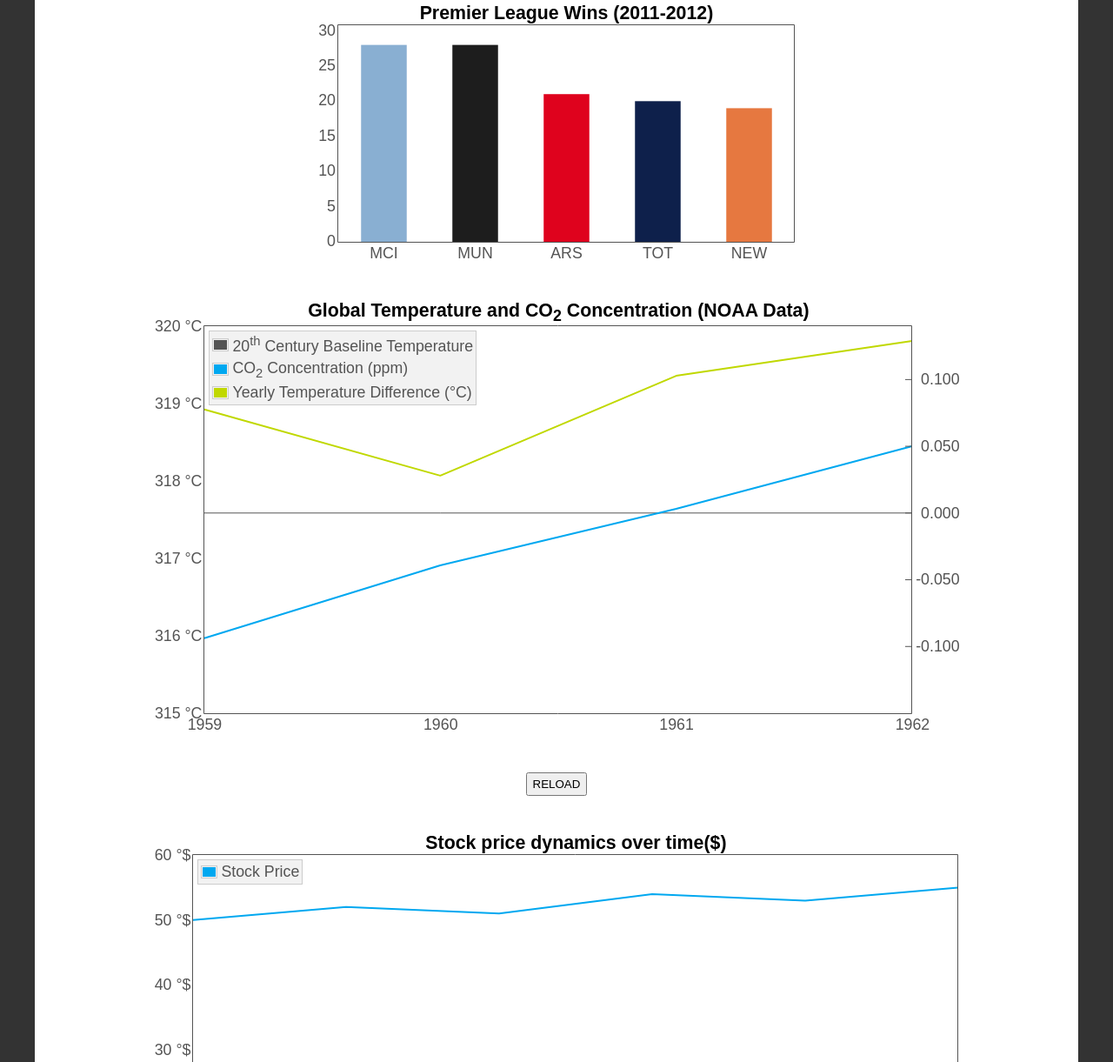
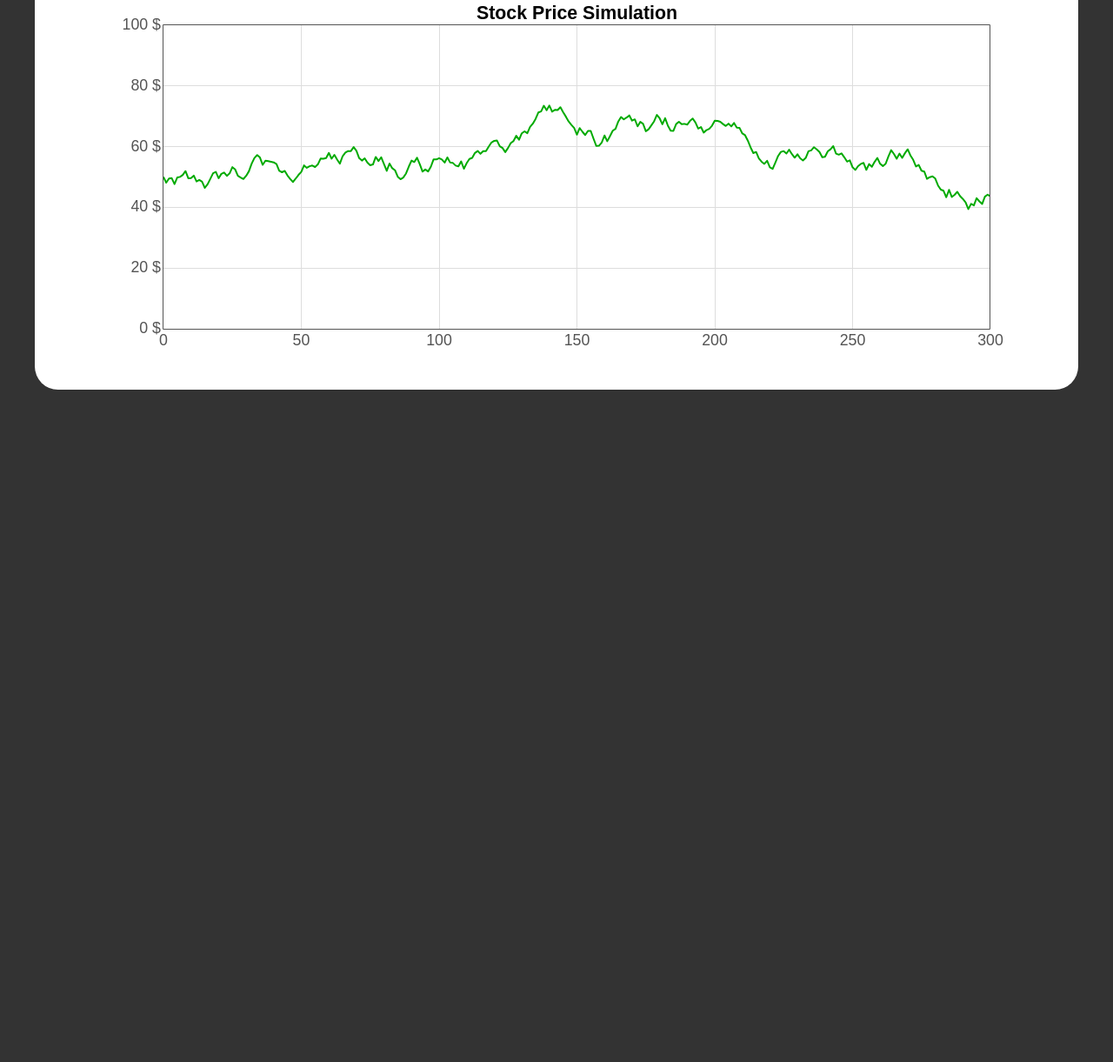
Before and after one commit to nauerm/nauerm.github.io, a plain HTML site: page data-vis.html in a window 1280 px wide. Shown: the part 301-1522 px from the top of the page at 87% size. After the commit the page ends 800 px from the top, so only its background shows below. Drawn offline with Linux system fonts and the light colour scheme.

Commit message:
Stock price simulation

```diff
--- a/data-vis.html
+++ b/data-vis.html
@@ -34,164 +34,12 @@
     <div class="content">
 
       <h2>Data Visualization</h2>
-      <div id="chart" style="width:550px;height:300px; margin: 2em auto;"></div>
-
-      <div id="chart2" style="width:90%;height:500px; margin: 2em auto;"></div>
-
-      <button id="reload-page-btn" onclick="window.location.reload(1)"; style="display: block; height:2em; margin: auto">RELOAD</button>
-
-      <div id="chart3" style="width:90%;height:500px; margin: 2em auto;"></div>
+      <div id="chart" style="width:1000px;height:400px; margin: 2em auto;"></div>
 
     </div>
   </div>
   <script src="js/flotr2.min.js">
   </script>
-
-<script>
-  var wins = [[[0,13],[1,11],[2,15],[3,15],[4,18],[5,21],[6,28]]];
-  var wins2 = [[[0,28]],[[1,28]],[[2,21]],[[3,20]],[[4,19]]];
-  var teams = [
-  [0, "MCI"],
-  [1, "MUN"],
-  [2, "ARS"],
-  [3, "TOT"],
-  [4, "NEW"]
-  ];
-  var years =[
-    [0, 2006],
-    [1, 2007],
-    [2, 2008],
-    [3, 2009],
-    [4, 2010],
-    [5, 2011],
-    [6, 2012],
-  ];
-
-window.onload = function () {
-  Flotr.draw(
-      document.getElementById("chart"), wins2,
-      {
-        title:"Premier League Wins (2011-2012)",
-        colors:["#89AFD2","#1D1D1D", "#DF021D", "#0E204B", "#E67840"],
-        bars: {
-            show: true,
-            barWidth: 0.5,
-            shadowSize: 0,
-            fillOpacity: 1,
-            lineWidth: 0
-        },
-        yaxis: {
-          min: 0,
-          tickDecimals: 0
-        },
-        xaxis:{
-          ticks: teams
-        },
-        grid:{
-          horizontalLines: false,
-          verticalLines: false,
-        }
-      }
-  );
-};
-
-
-var co2 = [
-    [ 0, 315.97 ],
-    [ 1, 316.91 ],
-    [ 2, 317.64 ],
-    [ 3, 318.45 ],];
-
-var temp = [
-    [ 0,  0.0776 ],
-    [ 1,  0.0280 ],
-    [ 2,  0.1028 ],
-    [ 3,  0.1289 ],];
-var years =[
-    [0, 1959],
-    [1, 1960],
-    [2, 1961],
-    [3, 1962],
-  ];
-
-var zero = [];
-for (var yr=0; yr<4; yr++) { zero.push([yr, 0]); };
-
-    Flotr.draw(
-    document.getElementById("chart2"),
-    [
-      {
-        data: zero,
-        label: "20<sup>th</sup> Century Baseline Temperature",
-        lines: {show:true, lineWidth: 1},
-        yaxis: 2,
-        shadowSize: 0,
-        color: "#545454"
-      },
-      {
-        data: co2,
-        label: "CO<sub>2</sub> Concentration (ppm)",
-        lines: {show:true},
-        shadowSize: 0
-      },
-      { data: temp,
-        label: "Yearly Temperature Difference (°C)",
-        lines: {show:true},
-        shadowSize: 0,
-        yaxis: 2
-      },
-    ],
-    {
-      title:"Global Temperature and CO<sub>2</sub> Concentration (NOAA Data)",
-      grid: {horizontalLines:false, verticalLines: false},
-      yaxis:{
-        min: 315, max: 320,
-        tickFormatter:function(val){return val+" °C";},
-        tickDecimals: 0
-      },
-      y2axis:{
-        min: -0.15, max:0.14,
-        tickDecimals: 3
-      },
-      xaxis:{
-        ticks:years
-      }
-    }
-    );
-
-
-
-var stock =
-[
-  [ 0, 50 ],
-  [ 1, 52 ],
-  [ 2, 51 ],
-  [ 3, 54 ],
-  [ 4, 53 ],
-  [ 5, 55 ],
-];
-Flotr.draw(
-    document.getElementById("chart3"),
-    [
-      {
-        data: stock,
-        label: "Stock Price",
-        lines: {show:true},
-        shadowSize: 0
-      },
-    ],
-    {
-      title:"Stock price dynamics over time($)",
-      grid: {horizontalLines:false, verticalLines: false},
-      yaxis:{
-        min: 0, max: 60,
-        tickFormatter:function(val){return val+" °$";},
-        tickDecimals: 0
-      }
-    }
-    );
-
-
-</script>
+  <script src="script.js"></script>
 </body>
 </html>
--- /dev/null
+++ b/script.js
@@ -0,0 +1,55 @@
+
+var stock =
+[
+  [ 0, 50 ],
+  [ 1, 52 ],
+  [ 2, 51 ],
+  [ 3, 54 ],
+  [ 4, 53 ],
+  [ 5, 55 ],
+];
+
+const N = 301;
+const MAX = 1;
+var S_t = [];
+var std = 5;
+var mean = -0.5;
+var rng = Array.from({length: N}, () => (mean + Math.random())*std);
+
+// const average = rng.reduce((a, b) => a + b, 0) / rng.length;
+
+var S = [];
+S[0] = 50;
+
+for (var i = 0; i< N; i++)
+{
+  S[i+1] = S[i]+rng[i+1];
+}
+
+for (var i = 0; i<= N; i++) { S_t[i] = [i, S[i]]; }
+
+Flotr.draw(
+    document.getElementById("chart"),
+    [
+      {
+        data: S_t,
+        lines: {show:true, lineWidth: 2},
+        shadowSize: 0,
+        color: "#00AA00"
+      }
+    ],
+    {
+      title:"Stock Price Simulation",
+      // grid: {horizontalLines:false, verticalLines: false}
+      yaxis:
+      {
+        min: 0, max:100,
+        tickFormatter:function(val){return val+" $";},
+        tickDecimals: 0
+      },
+      xaxis:
+      {
+        max:N-1
+      }
+    }
+)
```
